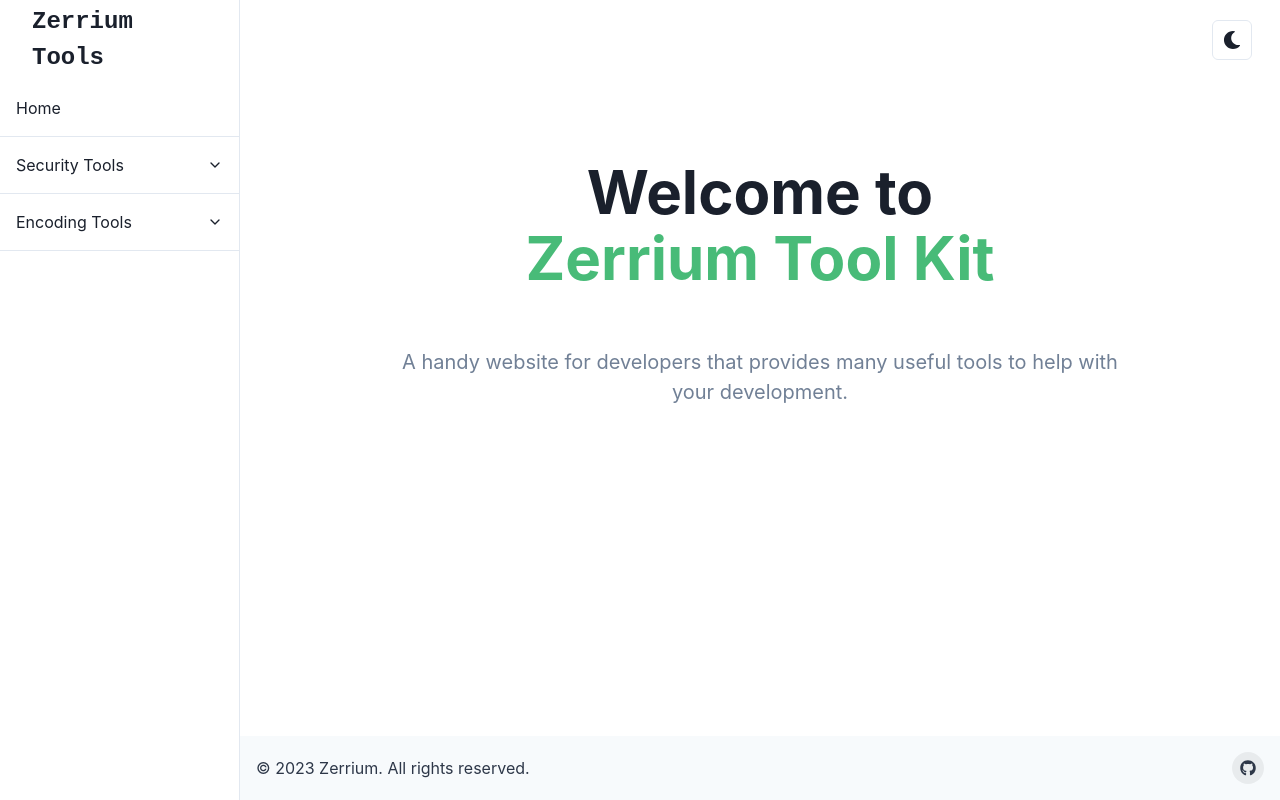
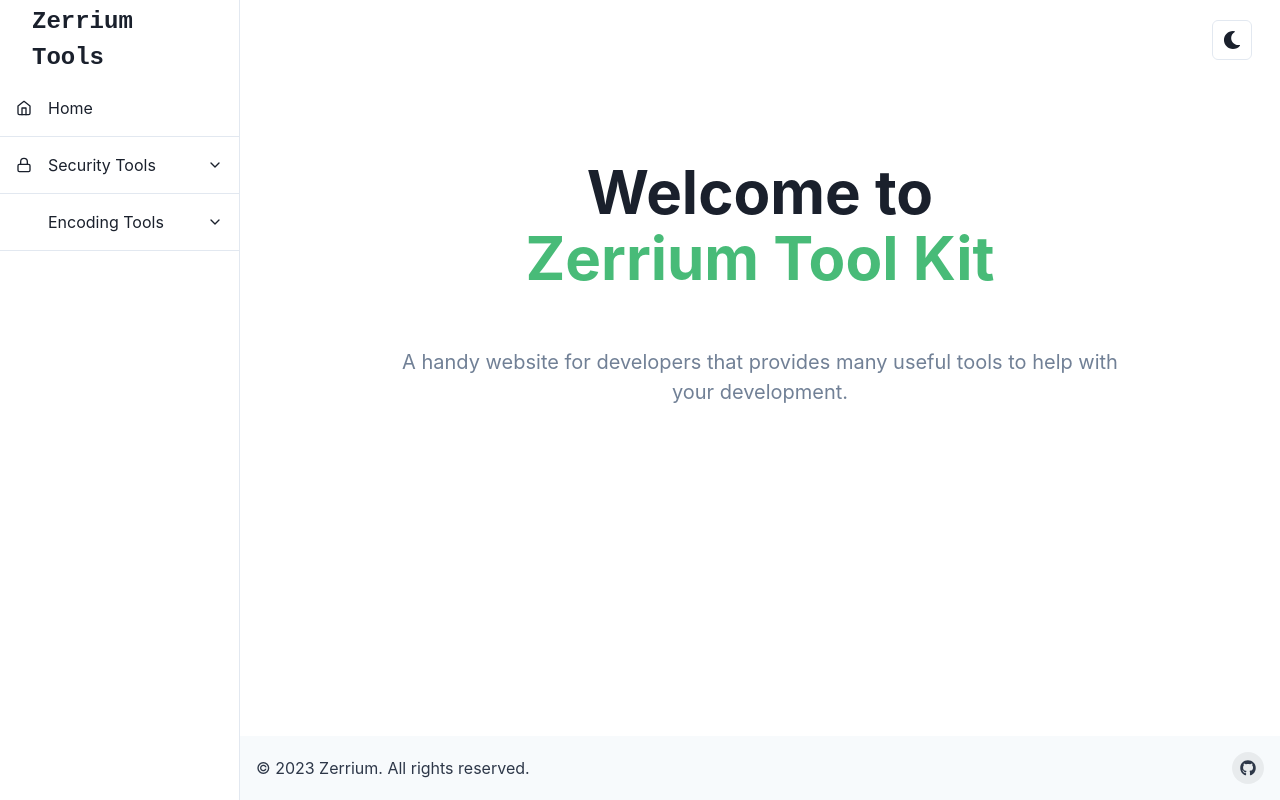
Before and after one commit to zerrium/zerrium-tools, a React (Create React App) app: page / in a window 1280 px wide. Built offline with nearby package versions, Linux system fonts and the light colour scheme.

Commit message:
Improved sidebar

```diff
--- a/src/components/Page.tsx
+++ b/src/components/Page.tsx
@@ -20,22 +20,27 @@ import {
   useDisclosure
 } from "@chakra-ui/react"
 import { ColorModeSwitcher } from "./ColorModeSwitcher"
-import { FiChevronDown, FiMenu } from 'react-icons/fi'
+import { FiChevronDown, FiHome, FiLock, FiMenu } from 'react-icons/fi'
 import { IconType } from 'react-icons'
 import { Footer } from "./Footer"
 
-// interface LinkItemProps {
-//   name: string
-//   icon: IconType
-// }
+interface LinkItemProps {
+  name: string
+  icon?: IconType
+  child?: string[]
+}
 
-// const LinkItems: Array<LinkItemProps> = [
-//   { name: 'Home', icon: FiHome },
-//   { name: 'Trending', icon: FiTrendingUp },
-//   { name: 'Explore', icon: FiCompass },
-//   { name: 'Favourites', icon: FiStar },
-//   { name: 'Settings', icon: FiSettings },
-// ]
+const LinkItems: Array<LinkItemProps> = [
+  { name: 'Home', icon: FiHome },
+  {
+    name: 'Security Tools', icon: FiLock,
+    child: ["Hash Calculator", "UUID Generator"]
+  },
+  {
+    name: 'Encoding Tools',
+    child: ["URL Encoder", "Text Encoder", "Image Encoder", "File Encoder"]
+  }
+]
 
 const Page: React.FC<React.PropsWithChildren> = ({ children }) => {
   const { isOpen, onOpen, onClose } = useDisclosure()
@@ -60,7 +65,7 @@ const Page: React.FC<React.PropsWithChildren> = ({ children }) => {
           <Box position="fixed" right="0" zIndex="9999" p="5" display={{ base: "none", md: "block" }}>
             <ColorModeSwitcher/>
           </Box>
-          <Box px="25" pb="120" pt={{ base: "100", md: "15"}}>
+          <Box px="25" pb="120" pt={{ base: "100", md: "15" }}>
             {children}
           </Box>
           <Box position="fixed" bottom="0" left="0" right="0" ml={{ base: 0, md: 60 }}>
@@ -94,10 +99,10 @@ const SidebarContent = ({ onClose, ...rest }: SidebarProps) => {
         <CloseButton display={{ base: 'flex', md: 'none' }} onClick={onClose}/>
       </Flex>
       <Box>
-        <NavItem key="aaaa">
-          Home
-        </NavItem>
         <Accordion allowMultiple width="100%" maxW="lg" rounded="lg">
+          {LinkItems.map((link) => (
+            <>
+              {link.child ? (
                 <AccordionItem>
                   <AccordionButton
                     display="flex"
@@ -108,46 +113,41 @@ const SidebarContent = ({ onClose, ...rest }: SidebarProps) => {
                       bg: 'green.300',
                       color: 'white',
                     }}>
-              <Text fontSize="md">Security Tools</Text>
+                    <Box w="100%" display="flex">
+                      {link.icon ? (
+                        <>
+                          <Icon
+                            mr="4"
+                            mt="1"
+                            fontSize="16"
+                            _groupHover={{
+                              color: 'white',
+                            }}
+                            as={link.icon}
+                          />
+                          <Text fontSize="md">{link.name}</Text>
+                        </>
+                      ) : (
+                        <Text ml="8" fontSize="md">{link.name}</Text>
+                      )}
+                    </Box>
                     <Icon as={FiChevronDown}/>
                   </AccordionButton>
                   <AccordionPanel pb={4}>
-              <NavItem key="aaaa">
-                Hash Calculator
+                    {link.child.map((child) => (
+                      <NavItem key={child}>
+                        {child}
                       </NavItem>
-              <NavItem key="aaaa">
-                UUID Generator
-              </NavItem>
+                    ))}
                   </AccordionPanel>
                 </AccordionItem>
-          <AccordionItem>
-            <AccordionButton
-              display="flex"
-              alignItems="center"
-              justifyContent="space-between"
-              p={4}
-              _hover={{
-                bg: 'green.300',
-                color: 'white',
-              }}>
-              <Text fontSize="md">Encoding Tools</Text>
-              <Icon as={FiChevronDown}/>
-            </AccordionButton>
-            <AccordionPanel pb={4}>
-              <NavItem key="aaaa">
-                URL Encoder
+              ) : (
+                <NavItem key={link.name} icon={link?.icon} ps={link.icon ? "4" : "12"}>
+                  {link.name}
                 </NavItem>
-              <NavItem key="aaaa">
-                Text Encoder
-              </NavItem>
-              <NavItem key="aaaa">
-                Image Encoder
-              </NavItem>
-              <NavItem key="aaaa">
-                File Encoder
-              </NavItem>
-            </AccordionPanel>
-          </AccordionItem>
+              )}
+            </>
+          ))}
         </Accordion>
       </Box>
     </Box>
```
Lines whose indentation alone changed are shown as unchanged.
